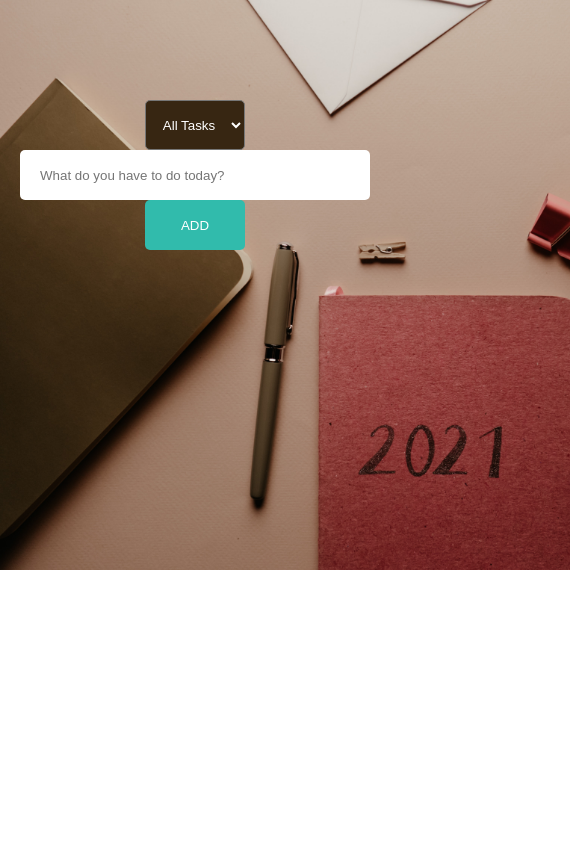
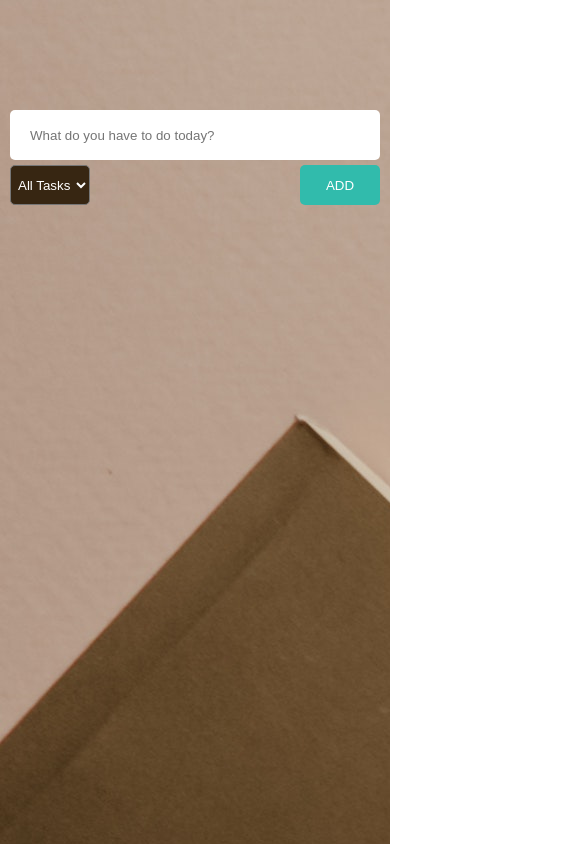
Before and after one commit to DannStormy/to-do-list, a plain HTML site: page index.html in a window 390 px wide. Shown: the whole page, 570 px wide, since content can reach past the window. Drawn offline with nearby package versions, Linux system fonts and the light colour scheme.

Commit message:
responsiveness

```diff
--- a/index.css
+++ b/index.css
@@ -13,14 +13,18 @@ body{
   text-align: center;
   background-image: url("/assets/images/pexels-polina-kovaleva-5717479.jpeg");
   background-repeat: no-repeat;
-  background-size: cover;
+  background-size: 100%;
+  height: 100%;
 }
 input{
-  width: 350px;
+  width: 540px;
   height: 50px;
   padding: 20px;
   border: none;
   border-radius: 5px;
+}
+.button-container{
+  width: 100%;
 }
 button{
   height: 50px;
@@ -108,3 +112,39 @@ select{
 select:hover{
   background-color: #7d3c32;
 }
+
+@media screen and (max-width: 768px) {
+  body{
+    padding: 10px;
+    background-size: auto;
+  }
+  form{
+    display: flex;
+    flex-direction: column;
+  }
+  input{
+    width: 100%;
+  }
+  .button-container{
+    display: flex;
+    flex-direction: row-reverse;
+    justify-content: space-between;
+  }
+  .button-container button, select{
+    margin-top: 5px;
+    height: 40px;
+    width: 80px;
+    padding: 3px;
+  }
+  .list-container{
+    width: 100%;
+  }
+  li{
+    width: 190px;
+  }
+}
+/* @media screen and (min-width: 1180px) {
+  .button-container{
+    justify-content: space-around;
+  }
+} */
--- a/index.html
+++ b/index.html
@@ -12,13 +12,15 @@
 </head>
 <body>
     <form class="input">
-      <select name="todos" class="check-todos">
-        <option selected="selected" value="all">All Tasks</option>
-        <option value="completed">Completed</option>
-        <option value="incomplete">Incomplete</option>
-      </select>
       <input type="text" class="add-task" placeholder="What do you have to do today?">
-      <button class="button">ADD</button>
+      <div class="button-container">
+        <button class="button">ADD</button>
+        <select name="todos" class="check-todos">
+          <option selected="selected" value="all">All Tasks</option>
+          <option value="completed">Completed</option>
+          <option value="incomplete">Incomplete</option>
+        </select>
+      </div>
     </form>
     <div class="list-container">
       <ul class="ul-lists">
```
